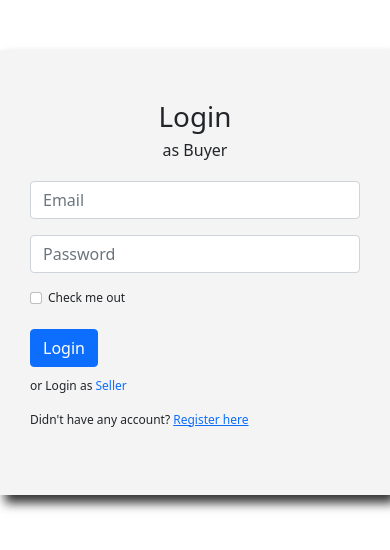
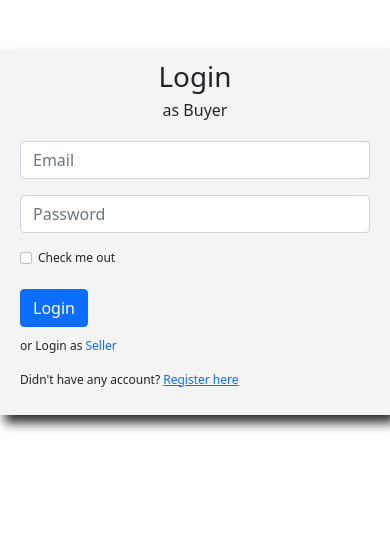
Before and after one commit to Theman49/home_buy_now, a PHP site: page /login.php?status=buyer in a window 390 px wide. Shown: the top 550 px of the page. Run offline with PHP 8.4, Linux system fonts and the light colour scheme.

Commit message:
update padding login form

```diff
--- a/style/style.css
+++ b/style/style.css
@@ -28,7 +28,7 @@
 }
 
 .myFormLogin {
-    padding: 50px 30px;
+    padding: 100px 30px;
     background-color: #f5f4f4;
     transition: linear 1s;
 }
@@ -105,6 +105,10 @@
     .myForm {
         padding: 10px 20px;
     }
+
+    .myFormLogin {
+        padding: 10px 20px;
+    }
 }
 
 /* maps */
```
